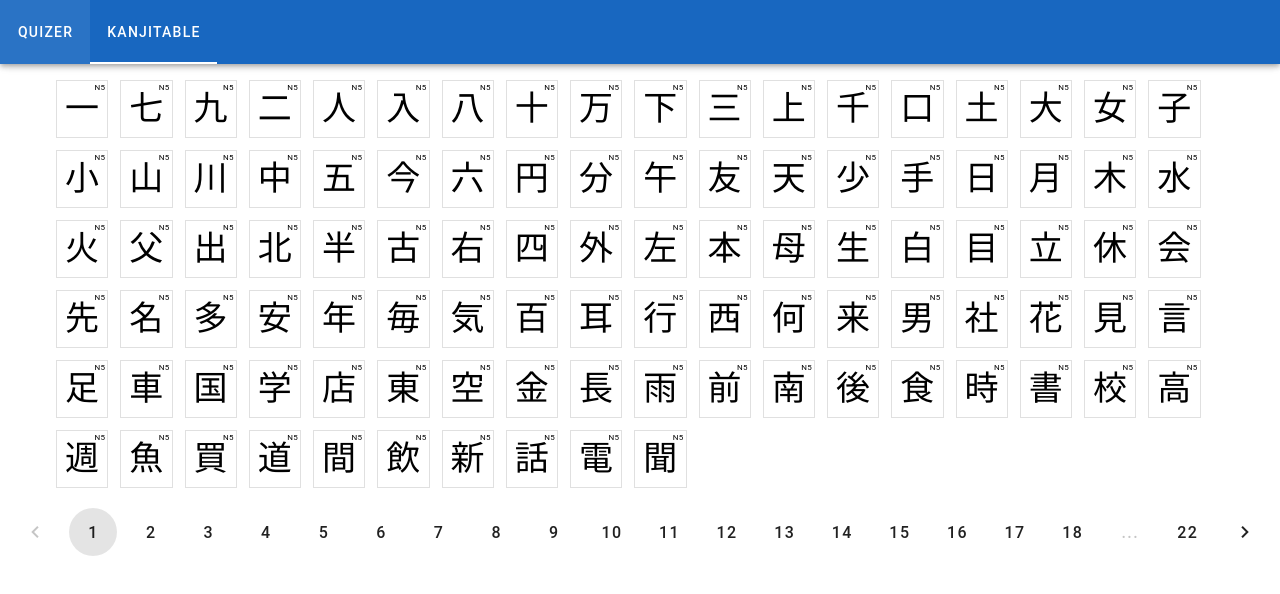
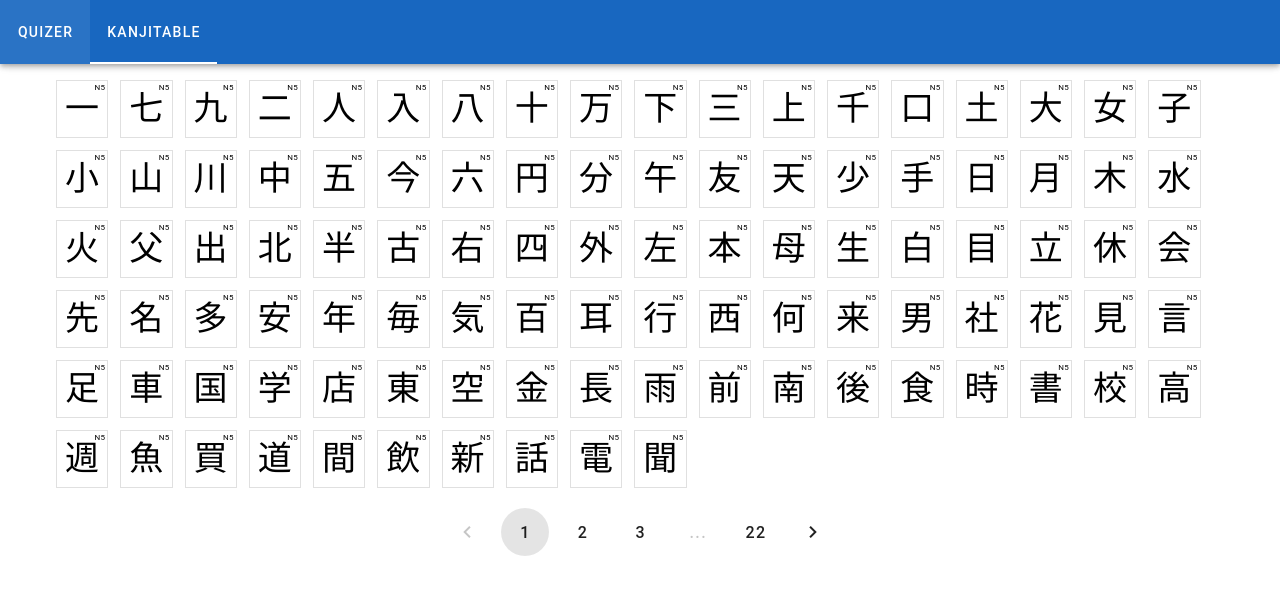
Before and after one commit to 89hikari/kanjiquizer, a Vue app: page /kanji-table in a window 1280 px wide. Shown: the top 594 px of the page. Built offline with nearby package versions, Linux system fonts and the light colour scheme.

Commit message:
Fixed total visible pagination items

```diff
--- a/src/views/KanjiTable.vue
+++ b/src/views/KanjiTable.vue
@@ -45,7 +45,7 @@ const pageCount = computed(() => Math.ceil(store.kanjiList.length / 100));
     </template>
     <template #footer>
       <div class="d-flex justify-center pa-4">
-        <v-pagination v-model="page" :length="pageCount" rounded="circle" />
+        <v-pagination v-model="page" :length="pageCount" :total-visible="4" rounded="circle" />
       </div>
     </template>
   </v-data-iterator>
```
